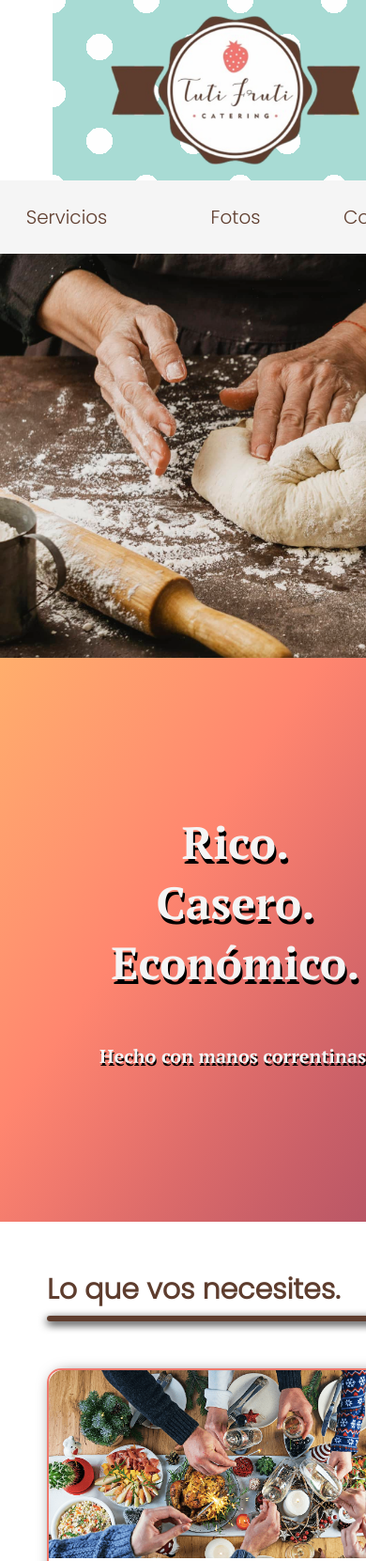
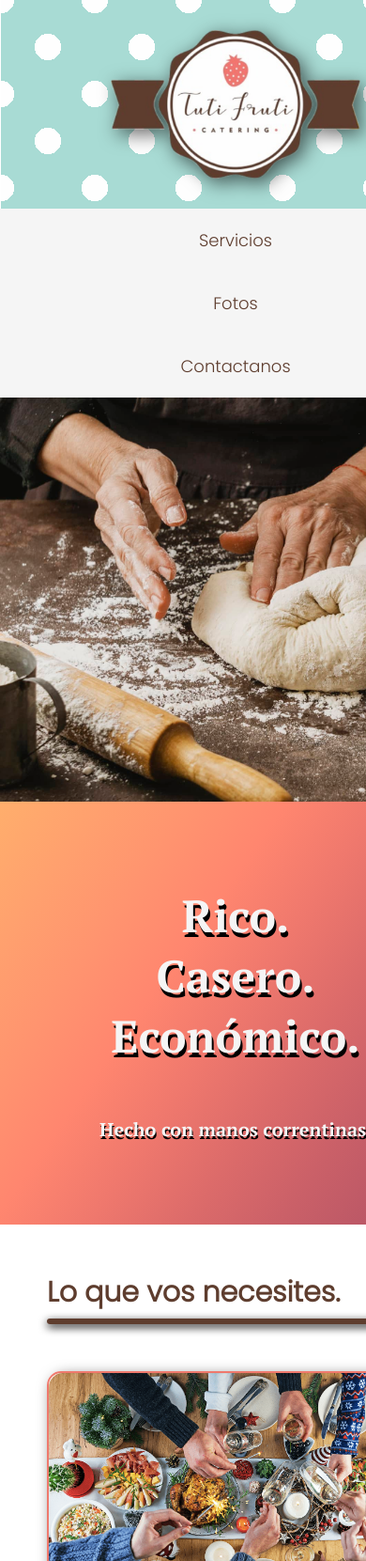
Before and after one commit to datatomy/tutifruticatering, a plain HTML site: page index.html in a window 390 px wide. Shown: the top 1661 px of the page at 94% size. Drawn offline with Linux system fonts and the light colour scheme.

Commit message:
version3.3

```diff
--- a/style.css
+++ b/style.css
@@ -1,6 +1,3 @@
-
-
-
 * {
     margin: 0;
     padding: 0;
@@ -30,17 +27,16 @@ header {
     background-color: #a8dbd4;
     background-position: 0 0, 50px 50px;
     background-size: 100px 100px;
-    width: 100vw;
+    width: 100%;
+    padding: 0px 100px;
 }
 
 #Logo {
     width: 300px;
     padding: 17px;
-}
-
-nav {
-    background: whitesmoke;
-    width: 100%;
+    margin: 15px 0px;
+    -webkit-filter: drop-shadow(5px 5px 10px rgba(0,0,0,0.6));
+    filter: drop-shadow(5px 5px 10px rgba(0,0,0,0.6));
 }
 
 a {
@@ -48,10 +44,11 @@ a {
   }
 
 .navbar {
-    background: whitesmoke;
+    background-color: whitesmoke;
     display: flex;
     align-items: center;
     justify-content: center;
+    width: 100vw;
 }
 
 .navbar ul {
@@ -59,7 +56,7 @@ a {
     padding: 0;
     list-style-type: none;
     display: flex;
-    align-items:center;
+    align-items: center;
     justify-content: center;
     width: 100%;
 }
@@ -69,7 +66,8 @@ a {
     align-items:center;
     justify-content: center;
     flex-wrap: wrap;
-    background: whitesmoke;
+    background-color: whitesmoke;
+    width: 100vw;
 }
 
 
@@ -309,7 +307,7 @@ h3 {
 
 }
 
-form{
+form {
 	width: 400px;
     height: 100%;
     padding: 25px;
@@ -333,7 +331,7 @@ form > p {
     width: 100%;
 }
 
-form label{
+form label {
 	width: 100%;
 	font-weight: bold;
 	display: inline;
@@ -341,7 +339,7 @@ form label{
 }
 
 form input[type="text"],
-form input[type="email"]{
+form input[type="email"] {
 	width:100%;
 	padding:5px;
 	border:1px solid #f6f6f6;
@@ -352,24 +350,27 @@ form input[type="email"]{
     box-shadow: 5px 5px 15px rgba(0,0,0,0.6);
 }
 
-form input[type="submit"]{
-	width:100%;
-	padding:8px 16px;
-	margin-top:32px;
-	border-radius:5px;
-	display:block;
-	color:#fff;
-	background-color:rgb(60, 223, 60);
+form input[type="submit"] {
+	width: 100%;
+	padding: 8px 16px;
+	margin-top: 32px;
+	border-radius: 5px;
+	display: block;
+    font-size: 1em;
+	color: #fff;
+	background-color: #5e3d2e;
     font-family: 'PT Serif', serif;
     box-shadow: 5px 5px 15px rgba(0,0,0,0.6);
 }
 
-form input[type="submit"]:hover{
-	cursor:pointer;
+form input[type="submit"]:hover {
+	cursor: pointer;
     box-shadow: 5px 5px 15px rgba(0,0,0,0.6);
+    color: #fff;
+	background-color: #855640;
 }
 
-textarea{
+textarea {
 	width:100%;
 	height:100px;
 	border:1px solid #f6f6f6;
@@ -421,7 +422,6 @@ footer {
     justify-content: center;
     align-items: center;
     height: 50px;
-    width: 100vw;
 }
 
 .parrafoFooter {
@@ -431,7 +431,11 @@ footer {
     text-shadow: 5px 5px 10px #5e3d2e;
     margin: 5px;
     text-align: center;
+    width: max-content;
+    padding: 0px 7px;
 }
+
+
 
 @media (min-width: 1280px) {
 
@@ -466,6 +470,42 @@ footer {
         flex-direction: column;
     }
     .textoPresentacion {
-        height: 600px;
+        height: 550px;
     }
 }
+
+
+
+@media (max-width: 550px) {
+
+    .navbar ul li a {
+        padding: 20px;
+        width: 180px;
+        font-size: 18px;
+        display: block;
+    }
+
+    .navbar ul li {
+        width: inherit;
+        padding: 0px 251px;
+    }
+
+    .navbar ul {
+        flex-direction: column;
+    }
+
+    .textoPresentacion {
+        height: 450px;
+    }
+}
+
+@media (min-width: 500px) {
+
+    .divHeader {
+        width: 100vw;
+    }
+
+    footer {
+        width: 100vw;
+    }
+}
```
